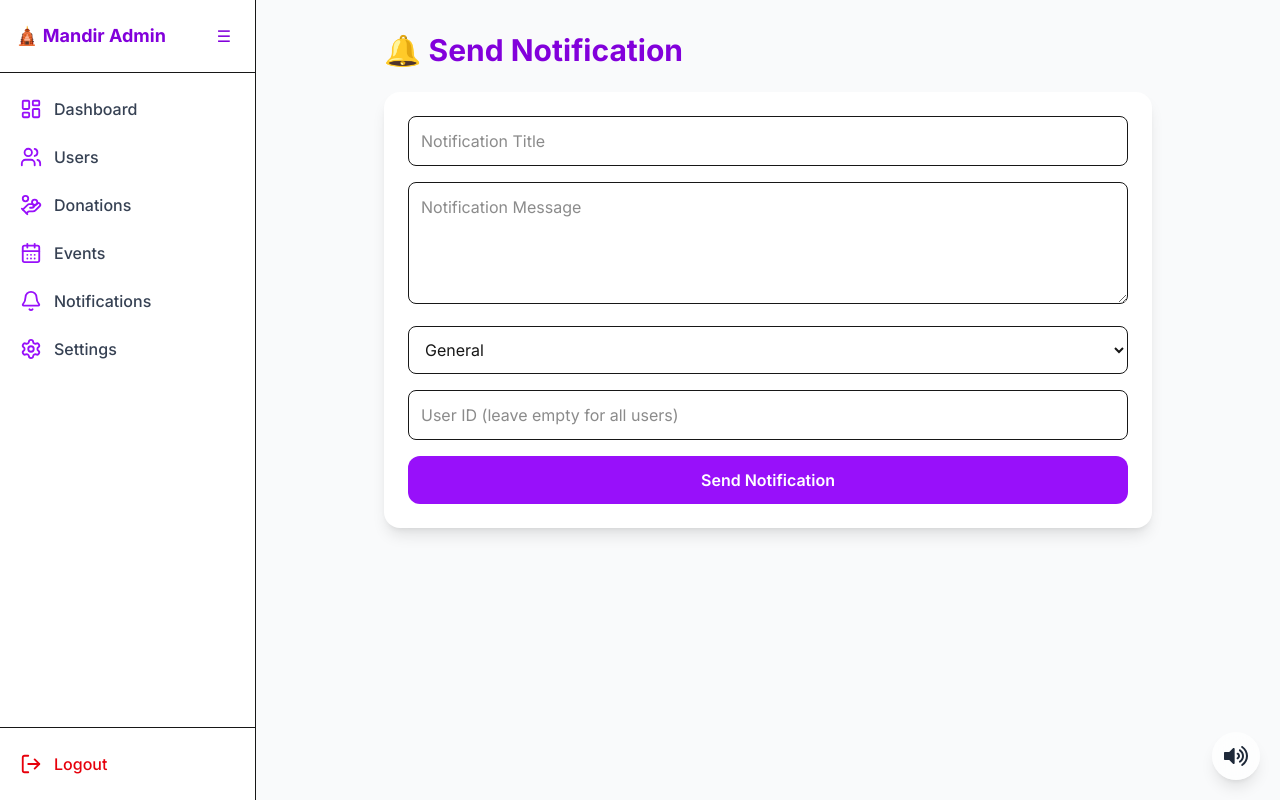
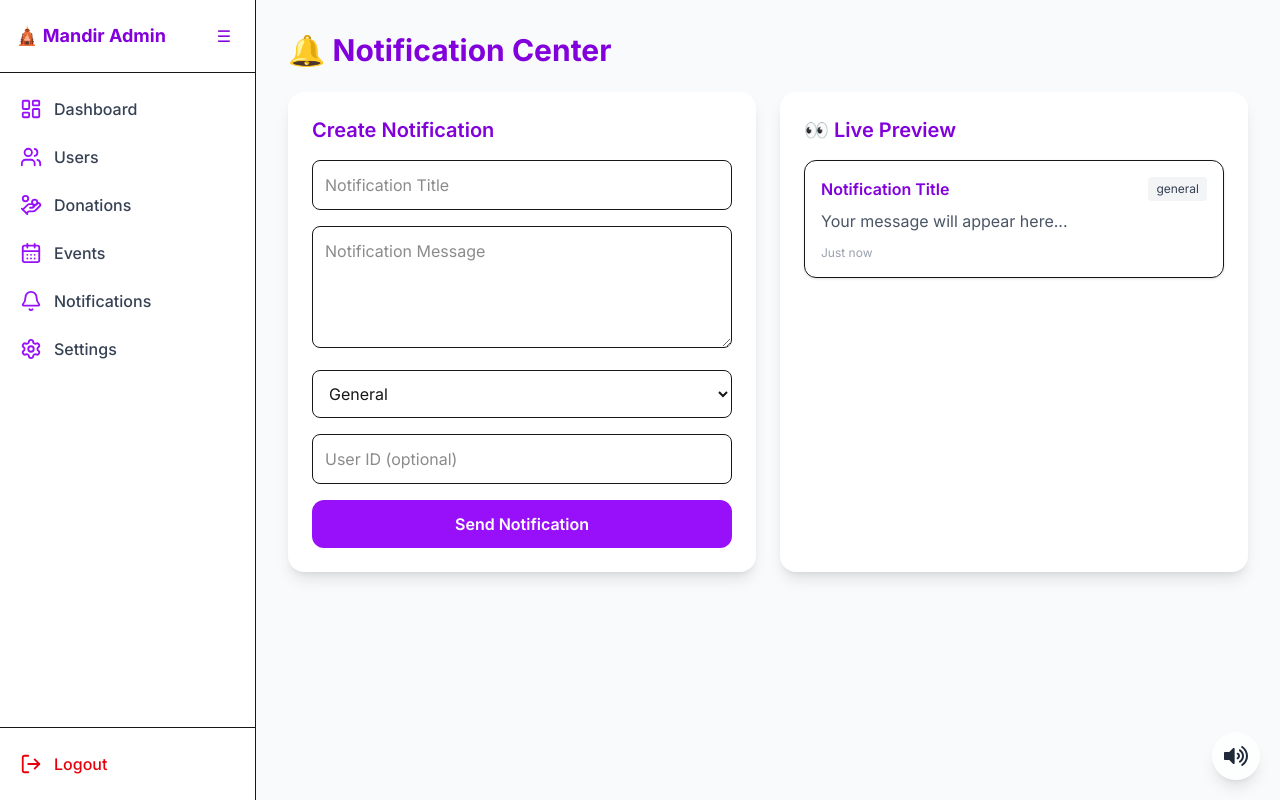
Before and after one commit to PathakAnshika/ShivTempleWebsite, a Next.js app: page /admin/notifications in a window 1280 px wide. Built offline with nearby package versions, Linux system fonts and the light colour scheme.

Commit message:
Upgrade Next.js to fix security vulnerability

```diff
--- a/app/admin/notifications/page.jsx
+++ b/app/admin/notifications/page.jsx
@@ -10,6 +10,7 @@ export default function AdminNotifications() {
   });
 
   const [loading, setLoading] = useState(false);
+  const [success, setSuccess] = useState("");
 
   const handleChange = (e) => {
     setForm({ ...form, [e.target.name]: e.target.value });
@@ -36,13 +37,15 @@ export default function AdminNotifications() {
       const data = await res.json();
 
       if (data.success) {
-        alert("✅ Notification sent successfully");
+        setSuccess("✅ Notification sent!");
         setForm({
           title: "",
           message: "",
           type: "general",
           user_id: "",
         });
+
+        setTimeout(() => setSuccess(""), 3000);
       } else {
         alert(data.message);
       }
@@ -54,34 +57,54 @@ export default function AdminNotifications() {
     }
   };
 
+  const typeColor = {
+    general: "bg-gray-100 text-gray-700",
+    event: "bg-blue-100 text-blue-700",
+    donation: "bg-green-100 text-green-700",
+    membership: "bg-purple-100 text-purple-700",
+    alert: "bg-red-100 text-red-700",
+  };
+
   return (
-    <div className="max-w-3xl mx-auto space-y-6">
+    <div className="max-w-5xl mx-auto space-y-6">
+
       <h1 className="text-3xl font-bold text-purple-700">
-        🔔 Send Notification
+        🔔 Notification Center
       </h1>
 
+      {/* SUCCESS MESSAGE */}
+      {success && (
+        <div className="bg-green-100 text-green-700 p-3 rounded-lg text-center">
+          {success}
+        </div>
+      )}
+
+      <div className="grid md:grid-cols-2 gap-6">
+
+        {/* FORM */}
         <div className="bg-white rounded-2xl shadow-lg p-6 space-y-4">
 
-        {/* Title */}
+          <h2 className="text-xl font-semibold text-purple-700">
+            Create Notification
+          </h2>
+
           <input
             name="title"
             value={form.title}
             onChange={handleChange}
             placeholder="Notification Title"
-          className="w-full border p-3 rounded-lg"
+            className="w-full border p-3 rounded-lg focus:ring-2 focus:ring-purple-400"
           />
 
-        {/* Message */}
           <textarea
             name="message"
             value={form.message}
             onChange={handleChange}
             placeholder="Notification Message"
             rows={4}
-          className="w-full border p-3 rounded-lg"
+            className="w-full border p-3 rounded-lg focus:ring-2 focus:ring-purple-400"
           />
 
-        {/* Type */}
           <select
             name="type"
             value={form.type}
@@ -95,16 +118,14 @@ export default function AdminNotifications() {
             <option value="alert">Alert</option>
           </select>
 
-        {/* User Target */}
           <input
             name="user_id"
             value={form.user_id}
             onChange={handleChange}
-          placeholder="User ID (leave empty for all users)"
+            placeholder="User ID (optional)"
             className="w-full border p-3 rounded-lg"
           />
 
-        {/* Button */}
           <button
             onClick={sendNotification}
             disabled={loading}
@@ -113,6 +134,39 @@ export default function AdminNotifications() {
             {loading ? "Sending..." : "Send Notification"}
           </button>
         </div>
+
+        {/* LIVE PREVIEW */}
+        <div className="bg-white rounded-2xl shadow-lg p-6">
+
+          <h2 className="text-xl font-semibold text-purple-700 mb-4">
+            👀 Live Preview
+          </h2>
+
+          <div className="border p-4 rounded-xl shadow-sm">
+
+            <div className="flex justify-between items-center">
+              <h3 className="font-semibold text-purple-700">
+                {form.title || "Notification Title"}
+              </h3>
+
+              <span className={`text-xs px-2 py-1 rounded ${typeColor[form.type]}`}>
+                {form.type}
+              </span>
+            </div>
+
+            <p className="text-gray-600 mt-2">
+              {form.message || "Your message will appear here..."}
+            </p>
+
+            <p className="text-xs text-gray-400 mt-3">
+              Just now
+            </p>
+
+          </div>
+
+        </div>
+
+      </div>
     </div>
   );
 }
--- a/app/api/admin/notifications/send/route.js
+++ b/app/api/admin/notifications/send/route.js
@@ -4,34 +4,18 @@ import { getDB } from "@/lib/db";
 export async function POST(req) {
   try {
     const { title, message, type, user_id } = await req.json();
-
-    if (!title || !message) {
-      return NextResponse.json(
-        { success: false, message: "Title and message required" },
-        { status: 400 }
-      );
-    }
-
     const db = getDB();
 
     await db.execute(
-      `
-      INSERT INTO notifications (title, message, type, user_id)
-      VALUES (?, ?, ?, ?)
-      `,
-      [title, message, type, user_id]
+      `INSERT INTO notifications (title, message, type, user_id, is_read)
+       VALUES (?, ?, ?, ?, 0)`,
+      [title, message, type, user_id || null]
     );
 
-    return NextResponse.json({
-      success: true,
-      message: "Notification sent",
-    });
+    return NextResponse.json({ success: true });
 
-  } catch (error) {
-    console.error("Admin Notification Error:", error);
-    return NextResponse.json(
-      { success: false, message: "Server error" },
-      { status: 500 }
-    );
+  } catch (err) {
+    console.error(err);
+    return NextResponse.json({ success: false });
   }
 }
--- a/app/api/notification/get/route.js
+++ b/app/api/notification/get/route.js
@@ -3,33 +3,23 @@ import { getDB } from "@/lib/db";
 
 export async function POST(req) {
   try {
-    const { email } = await req.json();
+    const { user_id } = await req.json();
+    const db = getDB();
 
-    if (!email) {
-      return NextResponse.json(
-        { success: false, message: "Email required" },
-        { status: 400 }
-      );
-    }
-console.log("USER ID:", user.id);
-    const db = await getDB();
-
-    // Fetch global + user-specific notifications
-    const [rows] = await db.query(
-      `
-        SELECT * FROM notifications
-        WHERE user_email IS NULL OR user_email = ?
-        ORDER BY created_at DESC
-      `,
-      [email]
+    const [rows] = await db.execute(
+      `SELECT * FROM notifications
+       WHERE user_id IS NULL OR user_id = ?
+       ORDER BY created_at DESC`,
+      [user_id]
     );
 
-    return NextResponse.json({ success: true, notifications: rows });
+    return NextResponse.json({
+      success: true,
+      notifications: rows,
+    });
+
   } catch (err) {
-    console.error("GET NOTIFICATIONS ERROR:", err);
-    return NextResponse.json(
-      { success: false, message: "Server error", error: err.message },
-      { status: 500 }
-    );
+    console.error(err);
+    return NextResponse.json({ success: false });
   }
 }
--- /dev/null
+++ b/app/api/notification/read/route.js
@@ -0,0 +1,11 @@
+export async function POST(req) {
+  const { id } = await req.json();
+  const db = getDB();
+
+  await db.execute(
+    "UPDATE notifications SET is_read = 1 WHERE id = ?",
+    [id]
+  );
+
+  return NextResponse.json({ success: true });
+}
--- a/app/dashboard/page.jsx
+++ b/app/dashboard/page.jsx
@@ -26,6 +26,13 @@ export default function Dashboard() {
   ------------------------------------------- */
 useEffect(() => {
   fetchEvents();
+}, []);
+
+useEffect(() => {
+  const stored = localStorage.getItem("user");
+  const user = JSON.parse(stored);
+
+  fetchNotifications(user.id);
 }, []);
 
   useEffect(() => {
@@ -696,7 +703,11 @@ const fetchNotifications = async (userId) => {
   if (loading) {
     return <p className="text-purple-600 animate-pulse">Loading notifications...</p>;
   }
-
+<div
+  className={`p-5 rounded-xl shadow ${
+    n.is_read ? "bg-white" : "bg-purple-100"
+  }`}
+></div>
   return (
     <div className="space-y-6">
       <h2 className="text-3xl font-bold text-purple-700">
```
Lines whose indentation alone changed are shown as unchanged.
